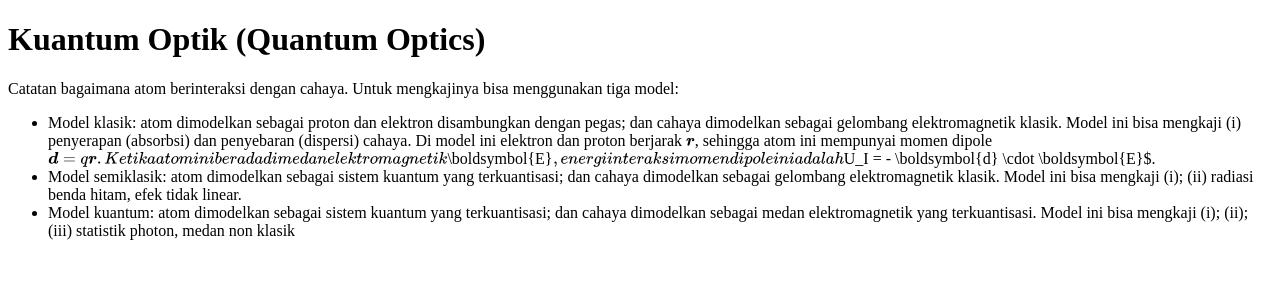
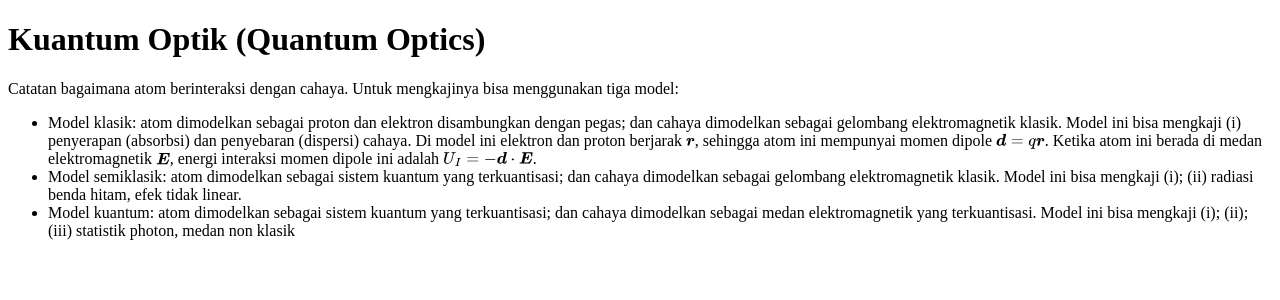
Before and after one commit to dangausuluah/dangausuluah.github.io, a Jekyll site: the page built from _posts/2025-07-29-QO.md, in a window 1280 px wide. Shown: the top 300 px of the page. Built offline with Jekyll 4.4.1, drawn with Linux system fonts in a browser that asks for light colours; our own code applies the rules of GitHub Pages for plain Markdown files; a script that is not in the unit is left out; comment, search, counter and statistics services are not loaded.

Commit message:
Update 2025-07-29-QO.md

```diff
--- a/_posts/2025-07-29-QO.md
+++ b/_posts/2025-07-29-QO.md
@@ -9,7 +9,7 @@ Catatan bagaimana atom berinteraksi dengan cahaya. Untuk mengkajinya bisa menggu
     Model ini bisa mengkaji (i) penyerapan (absorbsi) dan penyebaran (dispersi) cahaya.
 
     Di model ini elektron dan proton berjarak $\boldsymbol{r}$, sehingga atom ini
-    mempunyai momen dipole $\boldsymbol{d} = q \boldsymbol{r}. Ketika atom ini berada di
+    mempunyai momen dipole $\boldsymbol{d} = q \boldsymbol{r}$. Ketika atom ini berada di
     medan elektromagnetik $\boldsymbol{E}$, energi interaksi momen dipole ini adalah
     $U_I = - \boldsymbol{d} \cdot \boldsymbol{E}$.
   </li>
```
